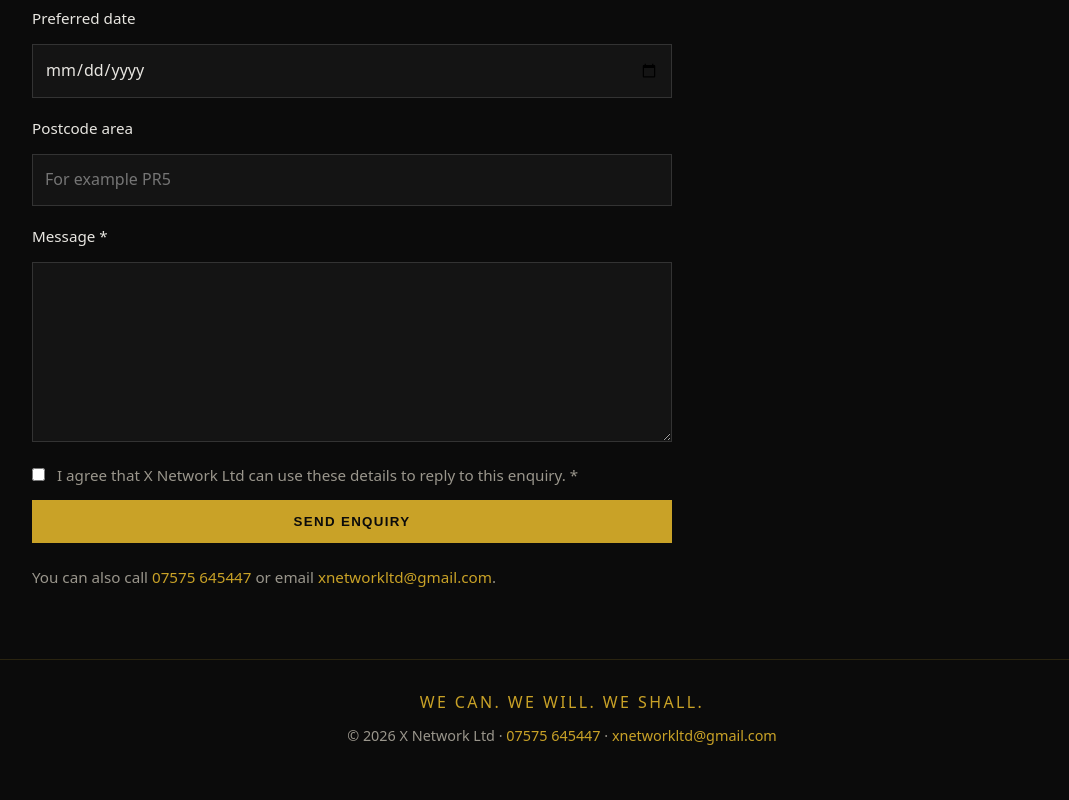
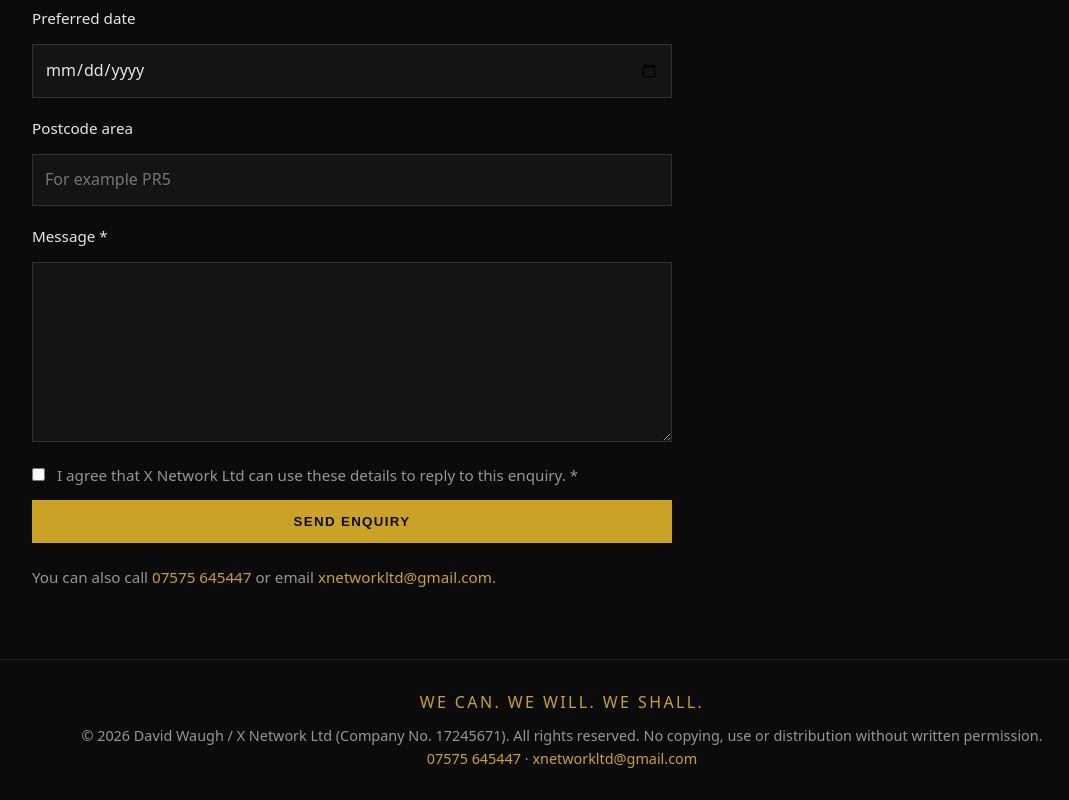
Before and after one commit to dwaugh12/xnetwork-website, a plain HTML site: page book.html in a window 1280 px wide. Shown: the part 914-1714 px from the top of the page, without its empty margins (78-1147 px from the left). Before the commit the page ends 1691 px from the top, so only its background shows below. Drawn offline with Linux system fonts and the light colour scheme.

Commit message:
Add copyright footer to Services, We are and Book pages.
Footer only. Do not merge to main until reviewed, because GitHub Pages serves main.

```diff
--- a/book.html
+++ b/book.html
@@ -90,7 +90,8 @@
 </section>
 
 <footer><p class="motto">We can. We will. We shall.</p>
-<p>&copy; 2026 X Network Ltd &middot; <a href="tel:+447575645447">07575 645447</a> &middot; <a href="mailto:xnetworkltd@gmail.com">xnetworkltd@gmail.com</a></p></footer>
+<p class="copyright-notice">&copy; 2026 David Waugh / X Network Ltd (Company No. 17245671). All rights reserved. No copying, use or distribution without written permission.</p>
+<p><a href="tel:+447575645447">07575 645447</a> &middot; <a href="mailto:xnetworkltd@gmail.com">xnetworkltd@gmail.com</a></p></footer>
 
 <script>
 (function () {
```
Also changed, not shown: services.html (+2 -1 lines), we-are.html (+2 -1 lines).
